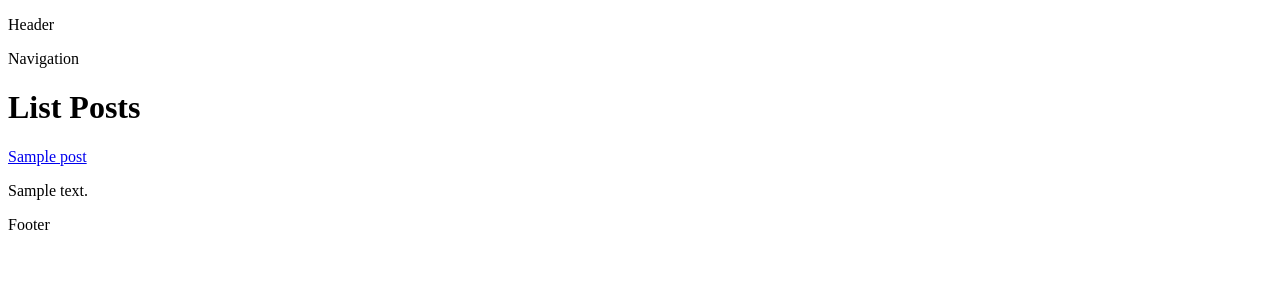
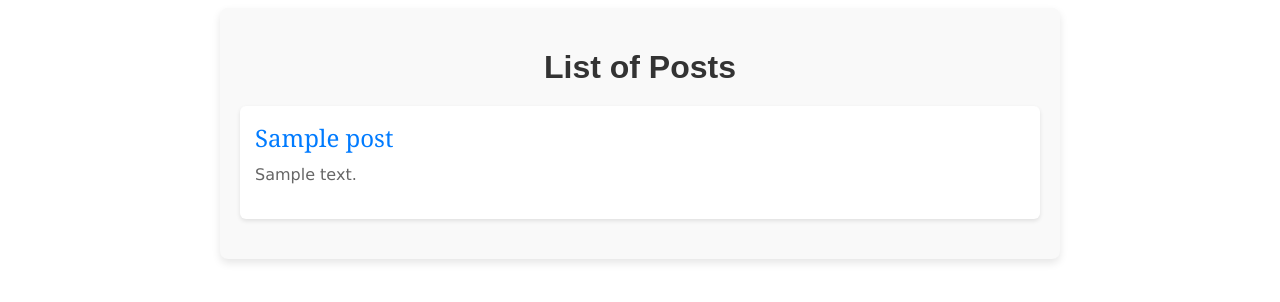
Before and after one commit to erfanscode/blog-full, a Django app: template blog/templates/blog/list.html in a window 1280 px wide. Shown: the top 302 px of the page. Run offline with Django 5.2, Linux system fonts and the light colour scheme; the template is opened without the code that fills it: most values are stand-ins (such as "Sample title", 1, 10 or a date in 2020); parts of the project's set-up code (start-up, migrations or seed data) failed here and were passed over; some libraries are stand-ins or nearby versions.

Commit message:
css style for post list page

```diff
--- a/blog/static/css/base.css
+++ b/blog/static/css/base.css
@@ -0,0 +1,56 @@
+/* Container Style */
+.blog-container {
+    max-width: 800px;
+    margin: 0 auto;
+    padding: 20px;
+    background-color: #f9f9f9;
+    border-radius: 8px;
+    box-shadow: 0 4px 8px rgba(0, 0, 0, 0.1);
+}
+
+/* Title Style */
+.blog-title {
+    text-align: center;
+    font-family: 'Arial', sans-serif;
+    font-size: 32px;
+    color: #333;
+    margin-bottom: 20px;
+}
+
+/* Post Style */
+.blog-post {
+    margin-bottom: 20px;
+    padding: 15px;
+    background-color: #fff;
+    border-radius: 6px;
+    box-shadow: 0 2px 4px rgba(0, 0, 0, 0.1);
+}
+
+/* Post Link Style */
+.post-link {
+    font-size: 24px;
+    font-family: 'Georgia', serif;
+    color: #007BFF;
+    text-decoration: none;
+    transition: color 0.3s ease;
+}
+
+.post-link:hover {
+    color: #0056b3;
+}
+
+/* Description Style  */
+.post-description {
+    font-size: 16px;
+    color: #666;
+    margin-top: 8px;
+    line-height: 1.6;
+    font-family: 'Verdana', sans-serif;
+}
+
+/* Hover Effect */
+.blog-post:hover {
+    transform: translateY(-5px);
+    transition: transform 0.3s ease;
+    background-color: #f5f5f5;
+}
--- a/blog/templates/blog/list.html
+++ b/blog/templates/blog/list.html
@@ -1,9 +1,16 @@
 {% extends 'parent/base.html' %}
 {% block title %}Blog{% endblock %}
+
 {% block content %}
-	<h1>List Posts</h1>
+  <div class="blog-container">
+    <h1 class="blog-title">List of Posts</h1>
+
     {% for post in posts %}
-        <a href="{{ post.get_absolute_url }}">{{ post.title }}</a>
-        <p>{{ post.description|truncatewords:4 }}</p>
+      <div class="blog-post">
+        <a href="{{ post.get_absolute_url }}" class="post-link">{{ post.title }}</a>
+        <p class="post-description">{{ post.description|truncatewords:4 }}</p>
+      </div>
     {% endfor %}
+
+  </div>
 {% endblock %}
--- a/blog/templates/partials/footer.html
+++ /dev/null
@@ -1 +0,0 @@
-<p>Footer</p>
--- a/blog/templates/partials/header.html
+++ /dev/null
@@ -1 +0,0 @@
-<p>Header</p>
--- a/blog/templates/partials/navigation.html
+++ /dev/null
@@ -1 +0,0 @@
-<p>Navigation</p>
```
